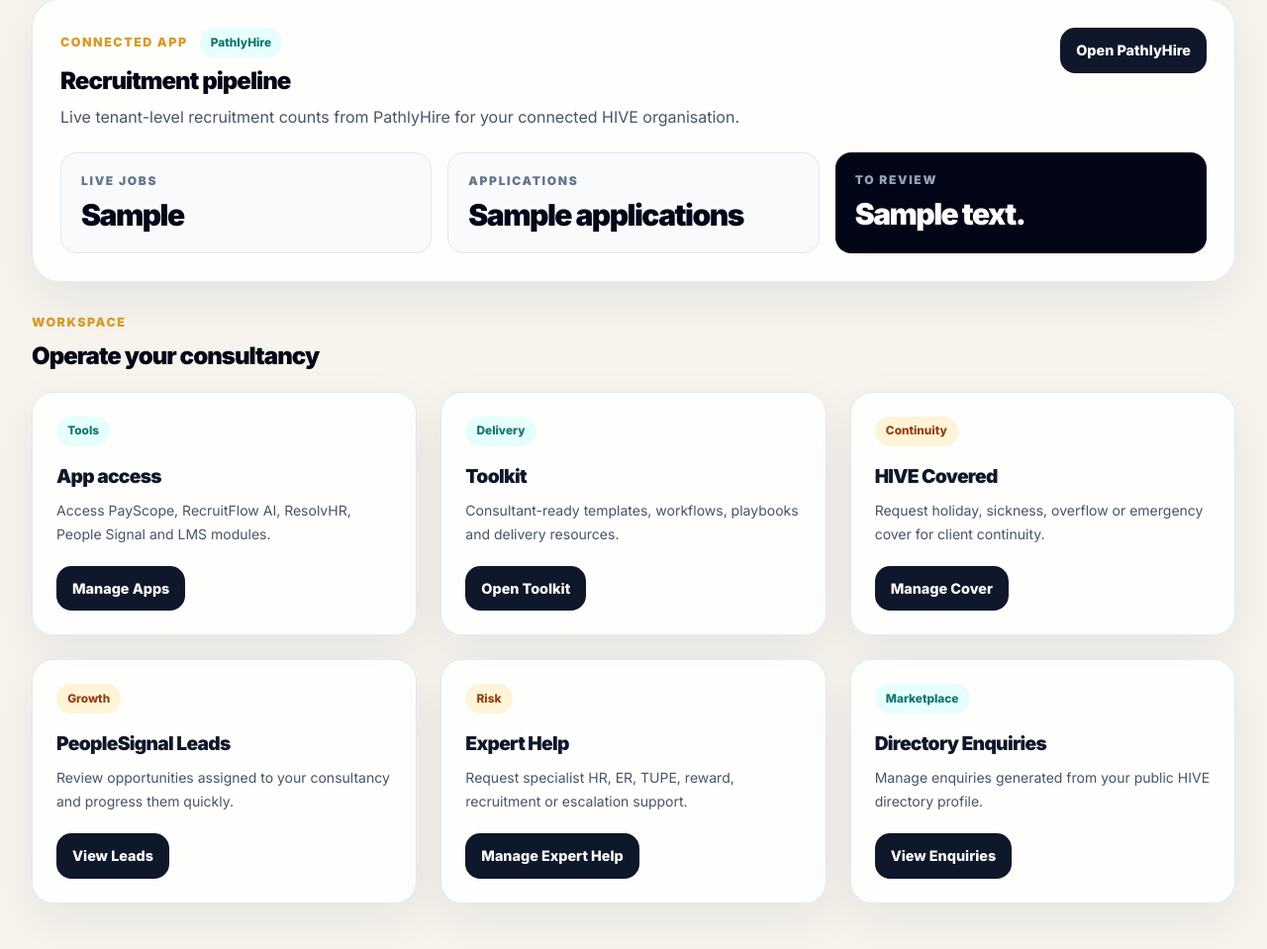
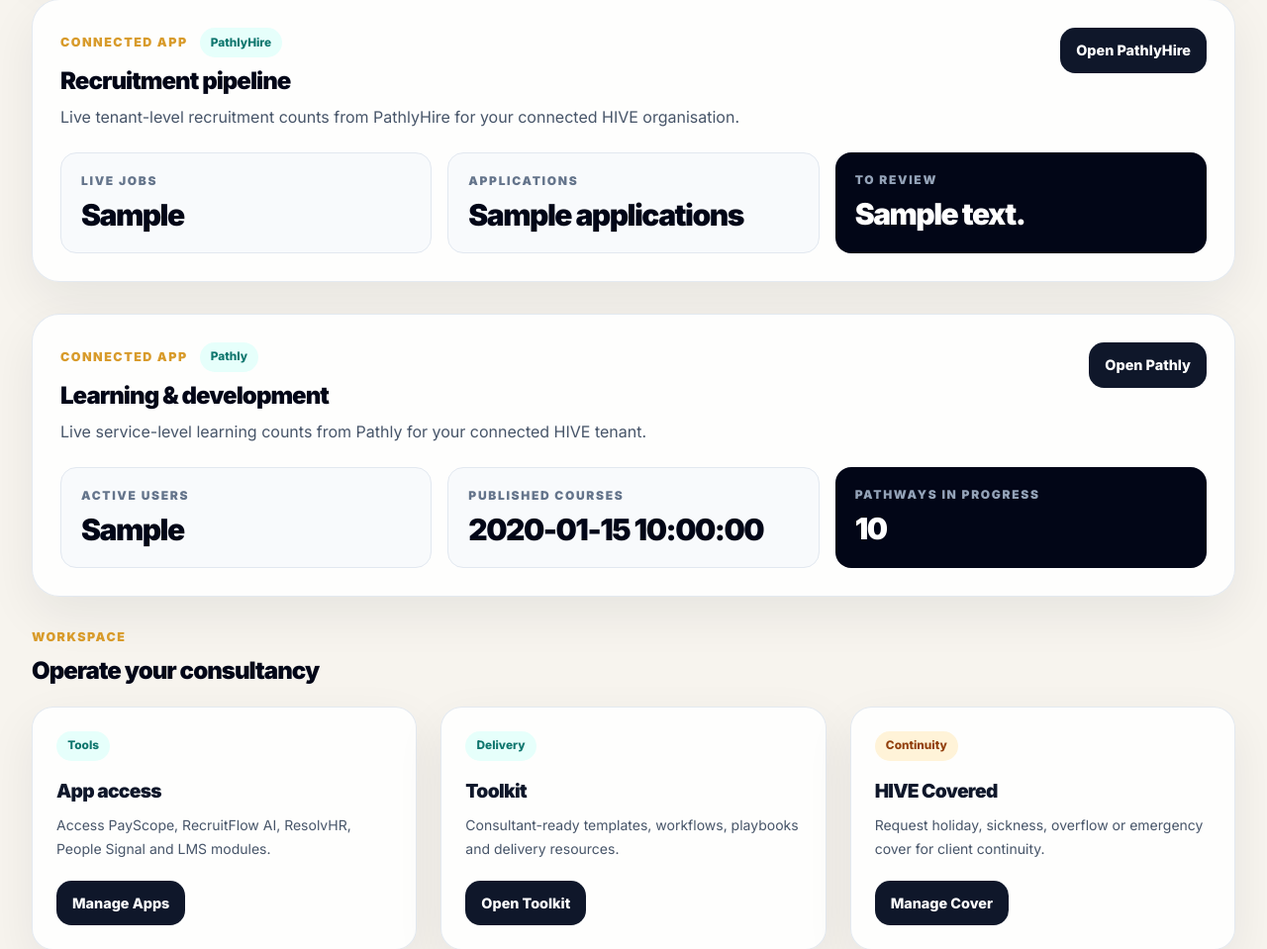
Before and after one commit to Dolman17/hive, a Python web app: template templates/member/dashboard.html in a window 1280 px wide. Shown: the part 1738-2697 px from the top of the page at 99% size. Run offline with Jinja, Linux system fonts and the light colour scheme; the template is opened without the code that fills it: most values are stand-ins (such as "Sample title", 1, 10 or a date in 2020); some libraries are stand-ins or nearby versions.

Commit message:
Add Pathly learning summary to HIVE dashboard
* Add Pathly dashboard summary context

* Add Pathly dashboard summary card

* Show Pathly learning summary on dashboard

```diff
--- a/integration_routes.py
+++ b/integration_routes.py
@@ -211,10 +211,12 @@ def register_integration_routes(bp):
             return {
                 "resolvhr_summary": None,
                 "pathlyhire_summary": None,
+                "pathly_summary": None,
             }
         return {
             "resolvhr_summary": _dashboard_product_summary("resolvhr"),
             "pathlyhire_summary": _dashboard_product_summary("pathlyhire"),
+            "pathly_summary": _dashboard_product_summary("pathly"),
         }
 
     @bp.route("/integrations/action-centre")
--- /dev/null
+++ b/templates/integrations/pathly_dashboard_card.html
@@ -0,0 +1,42 @@
+{% if pathly_summary %}
+<section class="mb-8 hive-card rounded-[1.75rem] p-6 md:p-7">
+    <div class="flex flex-col lg:flex-row lg:items-start lg:justify-between gap-5">
+        <div>
+            <div class="flex items-center gap-3">
+                <p class="hive-page-kicker">Connected app</p>
+                <span class="hive-pill hive-pill-teal">Pathly</span>
+            </div>
+            <h2 class="mt-2 text-2xl font-black tracking-[-0.04em] text-slate-950">Learning & development</h2>
+            <p class="mt-2 text-slate-600">Live service-level learning counts from Pathly for your connected HIVE tenant.</p>
+        </div>
+        <a href="{{ url_for('launch_app', app_slug=pathly_summary.app_slug) }}" class="hive-button hive-button-primary">Open Pathly</a>
+    </div>
+
+    {% if pathly_summary.available %}
+    <div class="mt-6 grid grid-cols-1 md:grid-cols-3 gap-4">
+        <div class="rounded-2xl bg-slate-50 border border-slate-200 p-5">
+            <p class="text-xs font-black uppercase tracking-[0.14em] text-slate-500">Active users</p>
+            <p class="mt-2 text-3xl font-black tracking-[-0.05em] text-slate-950">{{ pathly_summary.summary.get('active_users', 0) }}</p>
+        </div>
+        <div class="rounded-2xl bg-slate-50 border border-slate-200 p-5">
+            <p class="text-xs font-black uppercase tracking-[0.14em] text-slate-500">Published courses</p>
+            <p class="mt-2 text-3xl font-black tracking-[-0.05em] text-slate-950">{{ pathly_summary.summary.get('published_courses', 0) }}</p>
+        </div>
+        <div class="rounded-2xl bg-slate-950 p-5">
+            <p class="text-xs font-black uppercase tracking-[0.14em] text-slate-400">Pathways in progress</p>
+            <p class="mt-2 text-3xl font-black tracking-[-0.05em] text-white">{{ pathly_summary.summary.get('pathways_in_progress', 0) }}</p>
+        </div>
+    </div>
+    {% elif pathly_summary.link_required %}
+    <div class="mt-6 rounded-2xl border border-amber-200 bg-amber-50 p-5">
+        <p class="font-black text-amber-900">Connect this HIVE tenant to Pathly</p>
+        <p class="mt-1 text-sm leading-6 text-amber-800">Open Pathly once from HIVE to confirm your existing Pathly account and service. The learning summary will appear here afterwards.</p>
+    </div>
+    {% else %}
+    <div class="mt-6 rounded-2xl border border-slate-200 bg-slate-50 p-5">
+        <p class="font-black text-slate-900">Pathly summary temporarily unavailable</p>
+        <p class="mt-1 text-sm leading-6 text-slate-600">Your Pathly access remains active. Open the app normally while HIVE retries the summary on your next dashboard visit.</p>
+    </div>
+    {% endif %}
+</section>
+{% endif %}
--- a/templates/member/dashboard.html
+++ b/templates/member/dashboard.html
@@ -249,6 +249,8 @@
 </section>
 {% endif %}
 
+{% include "integrations/pathly_dashboard_card.html" %}
+
 <section>
     <div class="mb-5 flex items-end justify-between gap-4">
         <div>
```
